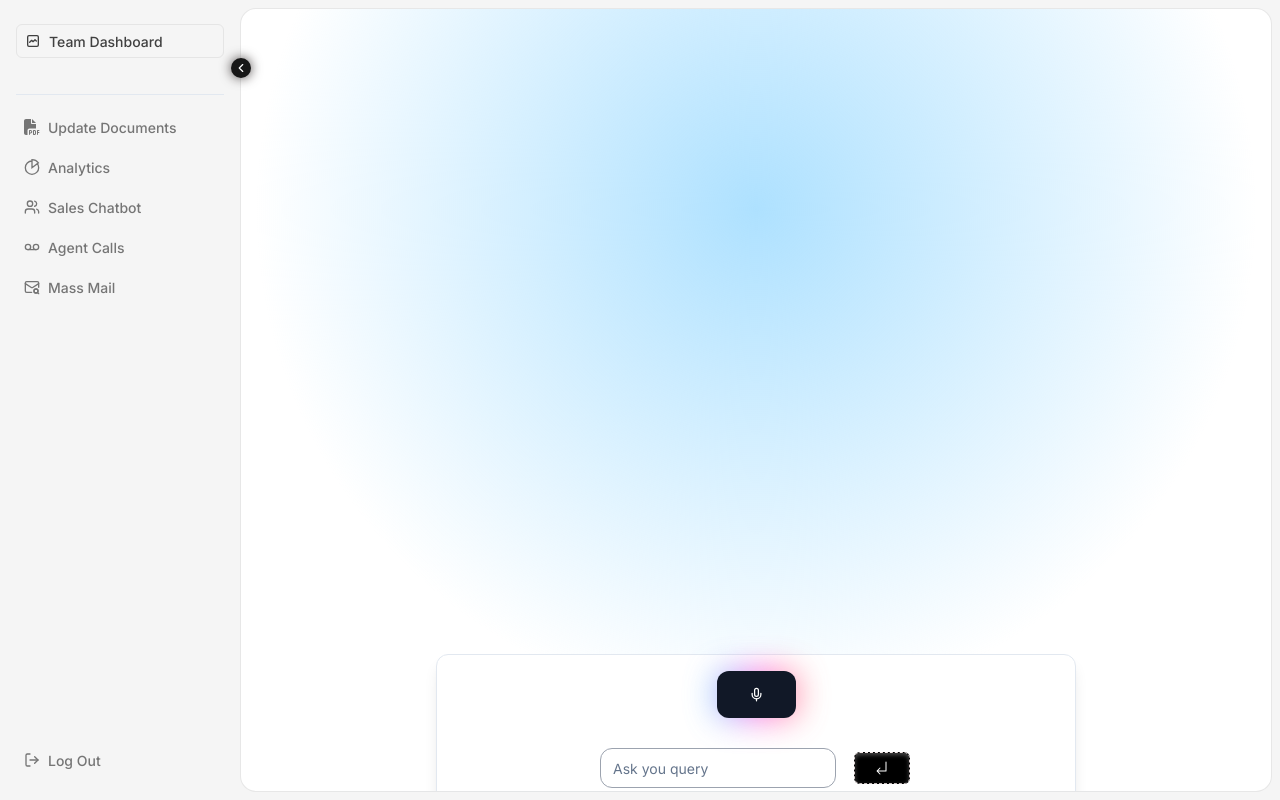
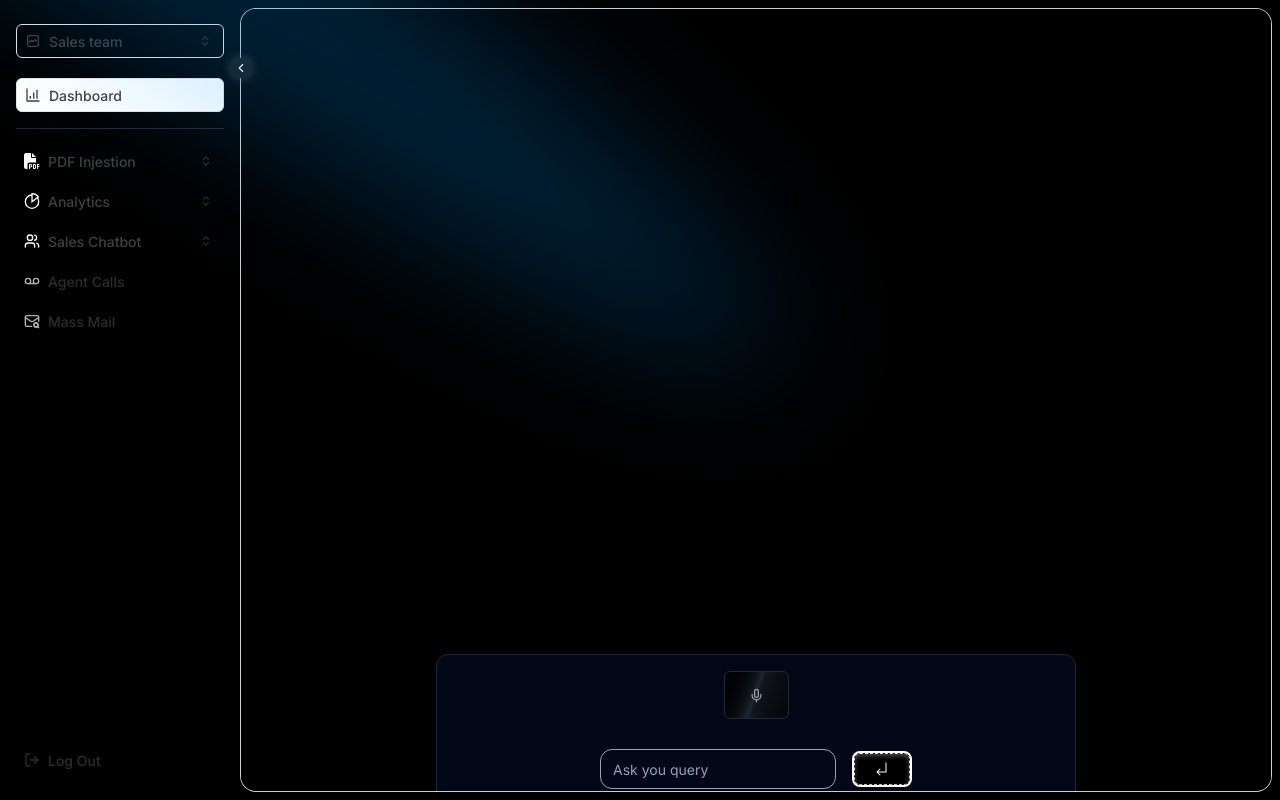
Before and after one commit to SujalChoudhari/100x_Buildathon_Entropy, a Next.js app in the folder frontend/: page /dashboard/chat in a window 1280 px wide. Built offline with nearby package versions, Linux system fonts and the light colour scheme.

Commit message:
Major UI changes

```diff
--- a/frontend/package.json
+++ b/frontend/package.json
@@ -28,6 +28,7 @@
     "framer-motion": "^11.1.7",
     "lucide-react": "^0.374.0",
     "next": "14.2.3",
+    "next-themes": "^0.3.0",
     "numeral": "^2.0.6",
     "react": "^18",
     "react-apexcharts": "^1.4.1",
--- a/frontend/src/app/dashboard/chat/page.tsx
+++ b/frontend/src/app/dashboard/chat/page.tsx
@@ -4,6 +4,7 @@ import React, { useEffect, useState } from 'react'
 import axios from 'axios';
 import Chat from '@/components/chat';
 import PromptBox from '@/components/PromptBox';
+import { Spotlight } from '@/components/ui/Spotlight';
 
 function page() {
 
@@ -59,6 +60,7 @@ function page() {
 
   return (
     <div>
+
       <Chat chatData={chatMessages.map((message, index) => ({ isUser: index % 2 === 0, message }))} />
       <PromptBox onSubmitPressed={onInputSent} animatePrompt={animatePrompt} setAnimatePrompt={setAnimatePrompt} timeMs={timeMs} />
     </div>
--- a/frontend/src/app/dashboard/layout.tsx
+++ b/frontend/src/app/dashboard/layout.tsx
@@ -1,8 +1,64 @@
 import { Inter } from "next/font/google";
 import { Sidebar } from "@/components/Sidebar";
 import { ScrollArea } from "@/components/ui/scroll-area";
+import { Spotlight } from "@/components/ui/Spotlight";
 
 const inter = Inter({ subsets: ["latin"] });
+
+const Bg = () => {
+  return (
+    <div
+      style={{ perspective: "1200px" }}
+      className="w-full h-full absolute overflow-hidden"
+    >
+      <div
+        style={{ transform: "rotateY(-45deg) rotateZ(-26deg)" }}
+        className={[
+          "absolute h-[50px] w-[200%] left-[-80%] top-[300px] w-full bg-red-100",
+          "bg-gradient-to-bl from-cyan-400 via-cyan-600 to-cyan-800 opacity-50",
+        ].join(" ")}
+      ></div>
+
+      <div
+        style={{ transform: "rotateY(-45deg) rotateZ(-26deg)" }}
+        className={[
+          "absolute h-[30px] w-[200%] left-[-100%] top-[300px] w-full bg-red-100",
+          "bg-gradient-to-bl from-cyan-400 via-cyan-600 to-cyan-800 opacity-25",
+        ].join(" ")}
+      ></div>
+
+      <div
+        style={{ transform: "rotateY(-45deg) rotateZ(-26deg)" }}
+        className={[
+          "absolute h-[100px] w-[200%] left-[-60%] top-[300px] w-full bg-red-100",
+          "bg-gradient-to-bl from-cyan-400 via-cyan-600 to-cyan-800",
+        ].join(" ")}
+      >
+        <div className="flex w-full h-full justify-end">
+          <div className="w-[30%] h-[80%] rounded-full bg-gradient-to-l from-teal-100 to-transparent saturate-200"></div>
+        </div>
+      </div>
+
+      <div
+        style={{ transform: "rotateY(-45deg) rotateZ(-26deg)" }}
+        className={[
+          "absolute h-[50px] w-[200%] left-[-30%] top-[300px] w-full bg-red-100",
+          "bg-gradient-to-bl from-cyan-400 via-cyan-600 to-cyan-800",
+        ].join(" ")}
+      ></div>
+
+      <div
+        style={{ transform: "rotateY(-45deg) rotateZ(-26deg)" }}
+        className={[
+          "absolute h-[50px] w-[200%] left-[10%] top-[300px] w-full bg-red-100",
+          "bg-gradient-to-bl from-cyan-400 via-cyan-600 to-cyan-800",
+        ].join(" ")}
+      ></div>
+
+      <div className="absolute w-full h-full backdrop-blur-[24px]"></div>
+    </div>
+  );
+};
 
 export default function RootLayout({
  children,
@@ -12,11 +68,21 @@ export default function RootLayout({
  return (
     <main className={`${inter.className} bg-neutral-100 text-neutral-700`}>
 
-      <div className="flex h-screen w-screen ">
+      <Spotlight
+        className="-top-40 left-20 md:left-20 md:-top-20"
+        fill="#0099ff"
+      />
+      <div className="flex h-screen w-screen bg-black">
+        <div className="opacity-100  ">
+
+          </div>
+
         <Sidebar />
         <div className="h-full py-2 pr-2 flex-1 ">
-          <div className="bg-white border bg-[radial-gradient(circle_500px_at_50%_200px,#aee1ff,transparent)] border-neutral-200/90 rounded-2xl mask w-full h-full p-4 overflow-y-auto">
+          <div className=" border bg-black   border-neutral-200/90 rounded-2xl mask w-full h-full p-4 overflow-y-auto">
+
             {children}
+
           </div>
         </div>
       </div>
--- a/frontend/src/app/dashboard/pdf/page.tsx
+++ b/frontend/src/app/dashboard/pdf/page.tsx
@@ -20,6 +20,7 @@ import { Button } from '@/components/ui/button';
 import { ControlledBoard, moveCard, KanbanBoard, OnDragEndNotification, Card } from '@caldwell619/react-kanban'
 import '@caldwell619/react-kanban/dist/styles.css' // import here for "builtin" styles
 import { useRouter } from 'next/navigation';
+import { Spotlight } from '@/components/ui/Spotlight';
 
 
 type Pdf = {
--- a/frontend/src/app/layout.tsx
+++ b/frontend/src/app/layout.tsx
@@ -1,6 +1,8 @@
 import type { Metadata } from "next";
 import { Inter } from "next/font/google";
 import "./globals.css";
+import { ThemeProvider } from "@/components/theme-provider"
+
 
 const inter = Inter({ subsets: ["latin"] });
 
@@ -16,7 +18,16 @@ export default function RootLayout({
 }>) {
   return (
     <html lang="en">
-      <body className={inter.className}>{children}</body>
+      <body className={inter.className}>
+      <ThemeProvider
+            attribute="class"
+            defaultTheme="dark"
+            enableSystem
+            disableTransitionOnChange
+          >{children}
+          </ThemeProvider>
+          </body>
+
     </html>
   );
 }
--- a/frontend/src/components/PromptBox.tsx
+++ b/frontend/src/components/PromptBox.tsx
@@ -79,17 +79,9 @@ function PromptBox({ onSubmitPressed, animatePrompt, setAnimatePrompt, timeMs }:
                 <div className="bg-background space-y-4 flex flex-row items-center gap-2  justify-center border-t px-4  shadow-lg sm:rounded-xl sm:border md:py-4 ">
 
                     <div className='flex items-center gap-4 flex-col'>
-                        <button onClick={() => { setIsListening(!isListening); /*toast.success("Start Speaking") */ }} >
-                            <div className="relative inline-flex  group">
-                                <div
-                                    className="absolute transitiona-all duration-1000 opacity-70 -inset-px bg-gradient-to-r from-[#44BCFF] via-[#FF44EC] to-[#FF675E] rounded-xl blur-lg group-hover:opacity-100 group-hover:-inset-1 group-hover:duration-200 animate-tilt">
-                                </div>
-                                <a href="#" title="Get quote now"
-                                    className="relative inline-flex items-center justify-center px-8 py-4 text-lg font-bold text-white transition-all duration-200 bg-gray-900 font-pj rounded-xl focus:outline-none focus:ring-2 focus:ring-offset-2 focus:ring-gray-900"
-                                    role="button">
-                                    <Mic size={15} />
-                                </a>
-                            </div>
+
+                        <button onClick={() => { setIsListening(!isListening); /*toast.success("Start Speaking") */ }} className='inline-flex h-12 animate-background-shine items-center justify-center rounded-md border border-gray-800 bg-[linear-gradient(110deg,#000103,45%,#1e2631,55%,#000103)] bg-[length:200%_100%] px-6 font-medium text-gray-400 transition-colors focus:outline-none focus:ring-2 focus:ring-gray-400 focus:ring-offset-2 focus:ring-offset-gray-50'>
+                        <Mic size={15} />
                         </button>
 
 
--- a/frontend/src/components/Sidebar.tsx
+++ b/frontend/src/components/Sidebar.tsx
@@ -24,6 +24,8 @@ type SidebarItemProps = {
   leftSlot?: React.ReactNode;
   rightSlot?: React.ReactNode;
   className?: string;
+  name: string;
+  onClick: () => void;
 };
 
 export const SidebarItem = ({
@@ -32,10 +34,13 @@ export const SidebarItem = ({
   rightSlot,
   isCollapsed,
   className = "",
+
+  name,
+  onClick,
 }: PropsWithChildren<SidebarItemProps>) => {
 
   return (
-    <div className={[`flex items-center gap-2`, className].join(" ")}>
+    <div className={[`flex items-center gap-2`, className].join(" ")} onClick={onClick}>
       <div className="size-[16px] shrink-0">{leftSlot}</div>
       <div
         className={[
@@ -52,7 +57,13 @@ export const SidebarItem = ({
 
 export const Sidebar = () => {
   const [isCollapsed, setIsCollapsed] = useState(false);
+  const [selectedItem, setSelectedItem] = useState(""); // State to track the selected item
+
+  const handleItemClick = (name: string) => {
+    setSelectedItem(name);
+  };
   const router = useRouter();
+
   return (
     <aside
       className={[
@@ -68,9 +79,11 @@ export const Sidebar = () => {
             leftSlot={
               <TbGraph className="size-4 rounded-md" />
             }
-          // rightSlot={<StarIcon className="text-xl opacity-50" />}
+            rightSlot={<TbDirection className="text-xl opacity-50" />}
+            name="Sales team"
+            onClick={() => handleItemClick("Sales team")}
           >
-            <span className="text-sm font-medium">Team Dashboard</span>
+            <span className={`text-sm font-medium ${selectedItem === "Sales team" ? "text-white" : ""}`}>Sales team</span>
           </SidebarItem>
           <div className="flex justify-end">
             <button
@@ -86,13 +99,15 @@ export const Sidebar = () => {
             </button>
           </div>
           <div className="flex flex-col gap-2">
-            {/* <SidebarItem
+            <SidebarItem
               isCollapsed={isCollapsed}
               className="px-2 py-1 border border-neutral-200 rounded-md bg-white"
               leftSlot={<LuBarChart4 />}
+              name="Sales team"
+              onClick={() => handleItemClick("Sales team")}
             >
-              <span className="text-sm font-medium">Dashboard</span>
-            </SidebarItem> */}
+              <span className="text-sm  font-medium">Dashboard</span>
+            </SidebarItem>
 
           </div>
           <div className="py-4">
@@ -102,58 +117,93 @@ export const Sidebar = () => {
             <Link href="/dashboard/pdf">
               <SidebarItem
                 isCollapsed={isCollapsed}
-                className="px-2 py-1 opacity-70"
-                leftSlot={<FaFilePdf />}
+                className="px-2 py-1  border-neutral-200 rounded-md"
+                leftSlot={<FaFilePdf className="text-white" />}
+                rightSlot={<TbDirection className="text-xl opacity-50" />}
+                name="PDF Injestion"
+                onClick={() => handleItemClick("PDF Injestion")}
               >
-                <span className="text-sm font-medium">Update Documents</span>
+                <span className={`text-sm font-medium ${selectedItem === "PDF Injestion" ? "text-white" : ""}`}>PDF Injestion</span>
               </SidebarItem>
             </Link>
             <Link href="/dashboard">
               <SidebarItem
                 isCollapsed={isCollapsed}
-                className="px-2 py-1 opacity-70"
-                leftSlot={<GrAnalytics />}
+                className="px-2 py-1  border-neutral-200 rounded-md"
+                leftSlot={<GrAnalytics className="text-white" />}
+                rightSlot={<TbDirection className="text-xl opacity-50" />}
+                name="Analytics"
+                onClick={() => handleItemClick("Analytics")}
               >
-                <span className="text-sm font-medium">Analytics</span>
+                <span className={`text-sm font-medium ${selectedItem === "Analytics" ? "text-white" : ""}`}>Analytics</span>
               </SidebarItem>
             </Link>
             <Link href="/chat">
               <SidebarItem
                 isCollapsed={isCollapsed}
-                className="px-2 py-1 opacity-70"
-                leftSlot={<LuUsers />}
+                className="px-2 py-1  border-neutral-200 rounded-md"
+                leftSlot={<LuUsers className="text-white" />}
+                rightSlot={<TbDirection className="text-xl opacity-50" />}
+                name="Sales Chatbot"
+                onClick={() => handleItemClick("Sales Chatbot")}
               >
-                <span className="text-sm font-medium">Sales Chatbot</span>
+                <span className={`text-sm font-medium ${selectedItem === "Sales Chatbot" ? "text-white" : ""}`}>Sales Chatbot</span>
               </SidebarItem>
             </Link>
+
             <Link href="/dashboard/voice">
               <SidebarItem
                 isCollapsed={isCollapsed}
                 className="px-2 py-1 opacity-70"
-                leftSlot={<LuVoicemail />}
+                leftSlot={<LuVoicemail className="text-white"/>}
+                name="Agent Calls"
+                onClick={() => handleItemClick("Agent Calls")}
               >
-                <span className="text-sm font-medium">Agent Calls</span>
+                <span className={`text-sm font-medium ${selectedItem === "Agent Calls" ? "text-white" : ""}`}>Agent Calls</span>
               </SidebarItem>
             </Link>
             <Link href="/dashboard/email">
               <SidebarItem
                 isCollapsed={isCollapsed}
                 className="px-2 py-1 opacity-70"
-                leftSlot={<LuMailSearch />}
+                leftSlot={<LuMailSearch className="text-white"/>}
+                name="Mass Mail"
+                onClick={() => handleItemClick("Mass Mail")}
               >
-                <span className="text-sm font-medium">Mass Mail</span>
+              <span className={`text-sm font-medium ${selectedItem === "Mass Mail" ? "text-white" : ""}`}>Mass Mail</span>
               </SidebarItem>
+            </Link>
+
+          </div>
+        </div>
+        <SidebarItem
+          isCollapsed={isCollapsed}
+          className="px-2 py-1 opacity-70"
+          leftSlot={<LogOut className="size-4" />}
+          name="Logout"
+          onClick={() => handleItemClick("Logout")}
+        >
+          <button className="text-sm font-medium" onClick={() => { router.push("/login"); localStorage.removeItem("accessToken") }}>Log Out</button>
+        </SidebarItem>
+        {/* <Link href="/dashboard/voice">
+            <SidebarItem
+              isCollapsed={isCollapsed}
+              className="px-2 py-1 opacity-70"
+              leftSlot={<LuVoicemail/>}
+            >
+              <span className="text-sm font-medium">Voice Call</span>
+            </SidebarItem>
             </Link>
           </div>
         </div>
 
-        <SidebarItem
-          isCollapsed={isCollapsed}
-          className="px-2 py-1 opacity-70"
-          leftSlot={<LogOut className="size-4" />}
-        >
-          <button className="text-sm font-medium" onClick={() => { router.push("/login"); localStorage.removeItem("accessToken") }}>Log Out</button>
-        </SidebarItem>
+            <SidebarItem
+            isCollapsed={isCollapsed}
+            className="px-2 py-1 opacity-70"
+            leftSlot={<LogOut className="size-4" />}
+            >
+            <span className="text-sm font-medium">Log Out</span>
+            </SidebarItem> */}
 
       </div>
     </aside>
--- /dev/null
+++ b/frontend/src/components/theme-provider.tsx
@@ -0,0 +1,9 @@
+"use client"
+
+import * as React from "react"
+import { ThemeProvider as NextThemesProvider } from "next-themes"
+import { type ThemeProviderProps } from "next-themes/dist/types"
+
+export function ThemeProvider({ children, ...props }: ThemeProviderProps) {
+  return <NextThemesProvider {...props}>{children}</NextThemesProvider>
+}
--- /dev/null
+++ b/frontend/src/components/ui/Spotlight.tsx
@@ -0,0 +1,56 @@
+import React from "react";
+import { cn } from "@/lib/utils";
+
+type SpotlightProps = {
+  className?: string;
+  fill?: string;
+};
+
+export const Spotlight = ({ className, fill }: SpotlightProps) => {
+  return (
+    <svg
+      className={cn(
+        "animate-spotlight pointer-events-none absolute z-[1]  h-[160%] w-[138%] lg:w-[130%] opacity-0   ",
+        className
+      )}
+      xmlns="http://www.w3.org/2000/svg"
+      viewBox="0 400 3787 2842"
+      fill="none"
+    >
+      <g filter="url(#filter)">
+        <ellipse
+          cx="1924.71"
+          cy="273.501"
+          rx="1924.71"
+          ry="273.501"
+          transform="matrix(-0.822377 -0.568943 -0.568943 0.822377 3631.88 2291.09)"
+          fill={fill || "white"}
+          fillOpacity="0.21"
+        ></ellipse>
+      </g>
+      <defs>
+        <filter
+          id="filter"
+          x="0.860352"
+          y="0.838989"
+          width="3785.16"
+          height="2840.26"
+          filterUnits="userSpaceOnUse"
+          colorInterpolationFilters="sRGB"
+        >
+          <feFlood floodOpacity="0" result="BackgroundImageFix"></feFlood>
+          <feBlend
+            mode="normal"
+            in="SourceGraphic"
+            in2="BackgroundImageFix"
+            result="shape"
+          ></feBlend>
+          <feGaussianBlur
+            stdDeviation="151"
+            result="effect1_foregroundBlur_1065_8"
+          ></feGaussianBlur>
+        </filter>
+      </defs>
+    </svg>
+  );
+};
--- a/frontend/tailwind.config.ts
+++ b/frontend/tailwind.config.ts
@@ -67,10 +67,30 @@ const config = {
           from: { height: "var(--radix-accordion-content-height)" },
           to: { height: "0" },
         },
+        spotlight: {
+          "0%": {
+            opacity: "0",
+            transform: "translate(-72%, -62%) scale(0.5)",
+          },
+          "100%": {
+            opacity: "1",
+            transform: "translate(-50%,-40%) scale(1)",
+          },
+        },
+        "background-shine": {
+          "from": {
+            "backgroundPosition": "0 0"
+          },
+          "to": {
+            "backgroundPosition": "-200% 0"
+          }
+        },
       },
       animation: {
         "accordion-down": "accordion-down 0.2s ease-out",
         "accordion-up": "accordion-up 0.2s ease-out",
+        spotlight: "spotlight 2s ease .75s 1 forwards",
+        "background-shine": "background-shine 2s linear infinite"
       },
     },
   },
```
Also changed, not shown: frontend/src/app/chat/page.tsx (+7 -6 lines), frontend/src/components/ui/vortex.tsx (+16 -17 lines), 2 other files (tests, documents, lock files or other folders).
